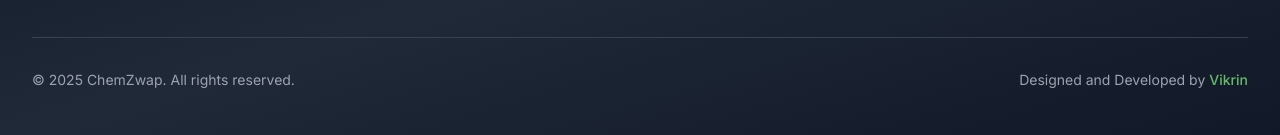
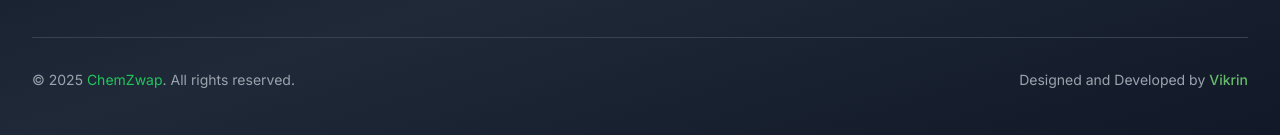
Before and after one commit to vikrin-creator/ChemZwap, a React (Vite) app in the folder frontend/: page /contact in a window 1280 px wide. Shown: the part 1920-2055 px from the top of the page. Built offline with nearby package versions, Linux system fonts and the light colour scheme.

Commit message:
Update footer: make ChemZwap link green and scroll to top

```diff
--- a/frontend/src/components/ui/footer.jsx
+++ b/frontend/src/components/ui/footer.jsx
@@ -76,7 +76,7 @@ const Footer = () => {
                 <div className="mt-12 pt-8 border-t border-gray-700">
                     <div className="flex flex-col md:flex-row justify-between items-center space-y-4 md:space-y-0">
                         <p className="text-sm text-gray-400">
-                            © {currentYear} ChemZwap. All rights reserved.
+                            © {currentYear} <Link to="/" className="text-green-500 hover:text-green-400 transition-colors bg-transparent" onClick={() => window.scrollTo({ top: 0, behavior: 'smooth' })}>ChemZwap</Link>. All rights reserved.
                         </p>
                         <p className="text-sm text-gray-400">
                             Designed and Developed by{' '}
```
